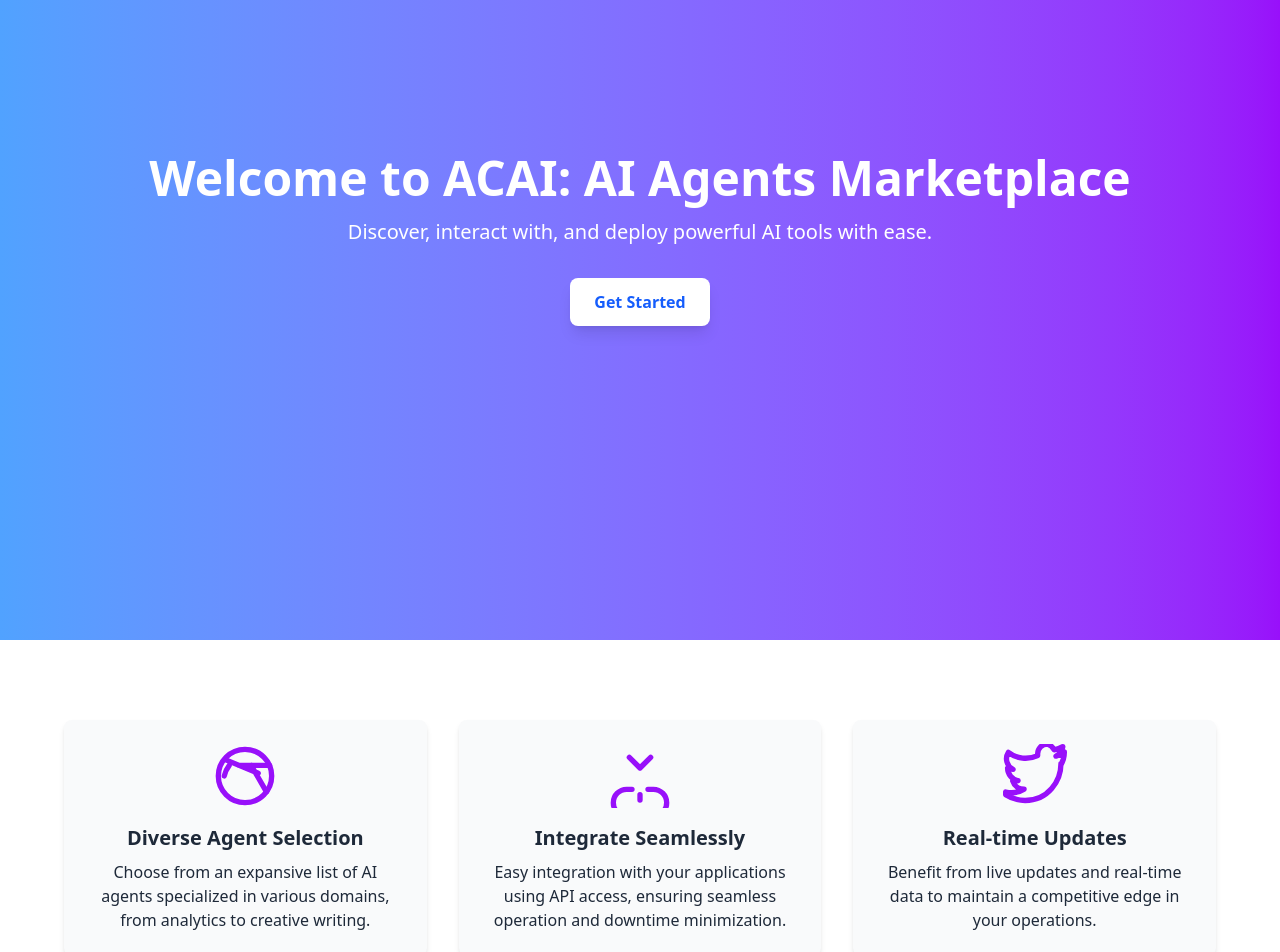
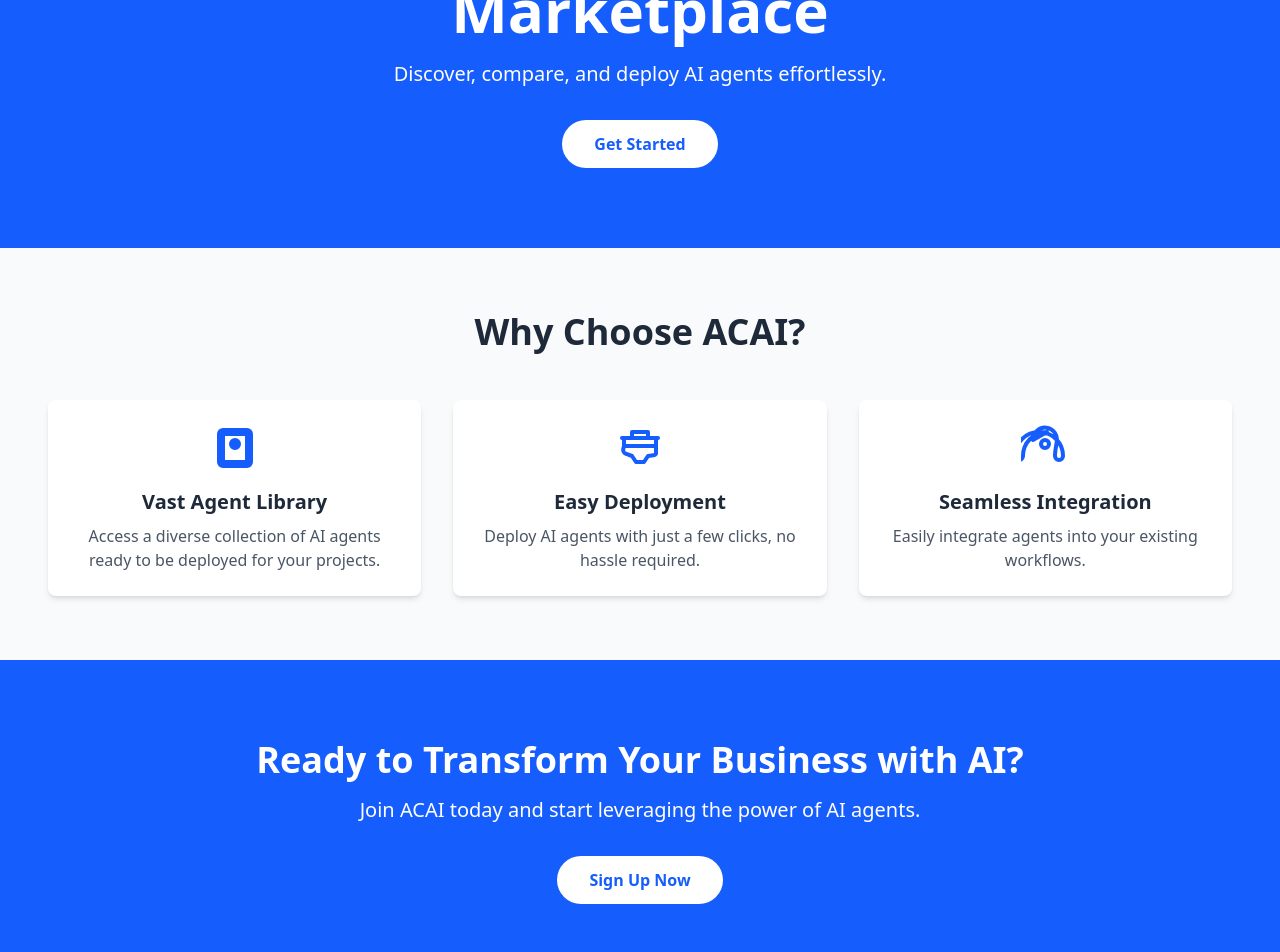
Before and after one commit to chetjainn/acai, a Next.js app: page / in a window 1280 px wide. Shown: the part 160-1112 px from the top of the page. Built offline with nearby package versions, Linux system fonts and the light colour scheme.

Commit message:
Initial build by One Machine AI Accelerator

```diff
--- a/src/app/page.tsx
+++ b/src/app/page.tsx
@@ -1,96 +1,134 @@
 export default function LandingPage() {
   return (
-    <div className="min-h-screen bg-gray-100">
+    <div className="min-h-screen bg-gray-50">
       {/* Hero Section */}
-      <section className="flex flex-col items-center justify-center h-screen bg-gradient-to-r from-blue-400 to-purple-600 text-white">
-        <h1 className="text-5xl font-bold mb-4">
-          Welcome to ACAI: AI Agents Marketplace
-        </h1>
-        <p className="text-xl mb-8">
-          Discover, interact with, and deploy powerful AI tools with ease.
-        </p>
-        <button className="px-6 py-3 bg-white text-blue-600 font-semibold rounded-lg hover:bg-gray-200 shadow-lg">
-          Get Started
-        </button>
-      </section>
-
-      {/* Features Section */}
-      <section className="py-20 px-4 bg-white text-gray-800">
-        <div className="max-w-6xl mx-auto grid grid-cols-1 md:grid-cols-3 gap-8">
-          <div className="flex flex-col items-center p-6 bg-gray-50 rounded-lg shadow-md">
-            <div className="mb-4">
-              <svg
-                className="w-16 h-16 text-purple-600"
-                fill="none"
-                stroke="currentColor"
-                strokeWidth="2"
-                strokeLinecap="round"
-                strokeLinejoin="round"
-                viewBox="0 0 24 24"
-              >
-                <circle cx="12" cy="12" r="10"></circle>
-                <path d="M14.31 8l5.74 9.94M9.69 8h11.5M5.05 6.05l11.9 4.9M4.22 12a9.8 9.8 0 011.82-3.865"></path>
-              </svg>
-            </div>
-            <h3 className="text-xl font-semibold mb-2">Diverse Agent Selection</h3>
-            <p className="text-center">
-              Choose from an expansive list of AI agents specialized in various
-              domains, from analytics to creative writing.
-            </p>
-          </div>
-          <div className="flex flex-col items-center p-6 bg-gray-50 rounded-lg shadow-md">
-            <div className="mb-4">
-              <svg
-                className="w-16 h-16 text-purple-600"
-                fill="none"
-                stroke="currentColor"
-                strokeWidth="2"
-                strokeLinecap="round"
-                strokeLinejoin="round"
-                viewBox="0 0 24 24"
-              >
-                <path d="M12 21v-2M9 17H7a5 5 0 000 10h10a5 5 0 000-10h-2"></path>
-                <path d="M16 5l-4 4-4-4"></path>
-              </svg>
-            </div>
-            <h3 className="text-xl font-semibold mb-2">Integrate Seamlessly</h3>
-            <p className="text-center">
-              Easy integration with your applications using API access, ensuring
-              seamless operation and downtime minimization.
-            </p>
-          </div>
-          <div className="flex flex-col items-center p-6 bg-gray-50 rounded-lg shadow-md">
-            <div className="mb-4">
-              <svg
-                className="w-16 h-16 text-purple-600"
-                fill="none"
-                stroke="currentColor"
-                strokeWidth="2"
-                strokeLinecap="round"
-                strokeLinejoin="round"
-                viewBox="0 0 24 24"
-              >
-                <path d="M23 3a10.9 10.9 0 01-3.14 1.54A4.48 4.48 0 0022.43 1a10 10 0 01-3.24 1.22A4.48 4.48 0 0016.67 0C14.64 0 13 1.64 13 3.67v.67A10.66 10.66 0 012 3.13 4.5 4.5 0 003.75 9.53a4.59 4.59 0 01-2.03-.56v.06c0 2.35 1.67 4.3 3.92 4.74a4.15 4.15 0 01-2 .07c.57 1.79 2.23 3.08 4.27 3.11A9 9 0 011 18v1c2.14 1.39 4.69 2.16 7.29 2.18 8.69 0 13.44-7.37 13.44-13.77V7.82A9.41 9.41 0 0023 3z"></path>
-              </svg>
-            </div>
-            <h3 className="text-xl font-semibold mb-2">Real-time Updates</h3>
-            <p className="text-center">
-              Benefit from live updates and real-time data to maintain a
-              competitive edge in your operations.
-            </p>
+      <section className="bg-blue-600 text-white py-20">
+        <div className="container mx-auto text-center">
+          <h1 className="text-4xl md:text-6xl font-bold">
+            Welcome to ACAI - Your AI Agents Marketplace
+          </h1>
+          <p className="mt-5 text-lg md:text-xl">
+            Discover, compare, and deploy AI agents effortlessly.
+          </p>
+          <div className="mt-8">
+            <a
+              href="#"
+              className="inline-block bg-white text-blue-600 px-8 py-3 rounded-full font-semibold hover:text-blue-700"
+            >
+              Get Started
+            </a>
           </div>
         </div>
       </section>
 
-      {/* Call to Action Section */}
-      <section className="flex flex-col items-center justify-center py-20 bg-gradient-to-r from-purple-600 to-blue-400 text-white">
-        <h2 className="text-3xl font-bold mb-4">Ready to Start?</h2>
-        <p className="text-lg mb-8">
-          Join us today and transform the way you interact with AI.
-        </p>
-        <button className="px-8 py-4 bg-white text-purple-600 font-bold rounded-full shadow-lg hover:bg-gray-200">
-          Create Your Account
-        </button>
+      {/* Features Section */}
+      <section className="py-16">
+        <div className="container mx-auto px-6 md:px-12">
+          <h2 className="text-3xl md:text-4xl font-bold text-center text-gray-800">
+            Why Choose ACAI?
+          </h2>
+          <div className="mt-12 grid grid-cols-1 md:grid-cols-3 gap-8">
+            <div className="text-center">
+              <div className="bg-white shadow-md rounded-lg p-6">
+                <div className="mb-4">
+                  <svg
+                    xmlns="http://www.w3.org/2000/svg"
+                    className="h-12 w-12 mx-auto text-blue-600"
+                    fill="none"
+                    viewBox="0 0 24 24"
+                    stroke="currentColor"
+                    strokeWidth={2}
+                  >
+                    <path
+                      strokeLinecap="round"
+                      strokeLinejoin="round"
+                      d="M12 8c1.104 0 2 .896 2 2s-.896 2-2 2-2-.896-2-2 .896-2 2-2zm0 4c.552 0 1-.448 1-1s-.448-1-1-1-1 .448-1 1 .448 1 1 1zm6-9a2 2 0 012 2v14a2 2 0 01-2 2H6a2 2 0 01-2-2V5a2 2 0 012-2h12zm0 2H6v14h12V5z"
+                    />
+                  </svg>
+                </div>
+                <h3 className="text-xl font-semibold text-gray-800">
+                  Vast Agent Library
+                </h3>
+                <p className="mt-2 text-gray-600">
+                  Access a diverse collection of AI agents ready to be deployed
+                  for your projects.
+                </p>
+              </div>
+            </div>
+            <div className="text-center">
+              <div className="bg-white shadow-md rounded-lg p-6">
+                <div className="mb-4">
+                  <svg
+                    xmlns="http://www.w3.org/2000/svg"
+                    className="h-12 w-12 mx-auto text-blue-600"
+                    fill="none"
+                    viewBox="0 0 24 24"
+                    stroke="currentColor"
+                    strokeWidth={2}
+                  >
+                    <path
+                      strokeLinecap="round"
+                      strokeLinejoin="round"
+                      d="M3 7h5V4h8v3h5M4 11V7h16v4M4 11l-.4 1.634a2 2 0 001.58 2.324L8 16l2 3h4l2-3 2.82-.326a2 2 0 001.18-.788L20 11z"
+                    />
+                  </svg>
+                </div>
+                <h3 className="text-xl font-semibold text-gray-800">
+                  Easy Deployment
+                </h3>
+                <p className="mt-2 text-gray-600">
+                  Deploy AI agents with just a few clicks, no hassle required.
+                </p>
+              </div>
+            </div>
+            <div className="text-center">
+              <div className="bg-white shadow-md rounded-lg p-6">
+                <div className="mb-4">
+                  <svg
+                    xmlns="http://www.w3.org/2000/svg"
+                    className="h-12 w-12 mx-auto text-blue-600"
+                    fill="none"
+                    viewBox="0 0 24 24"
+                    stroke="currentColor"
+                    strokeWidth={2}
+                  >
+                    <path
+                      strokeLinecap="round"
+                      strokeLinejoin="round"
+                      d="M12 8c1.104 0 2 .896 2 2s-.896 2-2 2-2-.896-2-2 .896-2 2-2zM6 8a6 6 0 1111.84 1.158C17.666 10.448 17 13.372 17 16c0 1.105.895 2 2 2s2-.895 2-2c0-6.627-5.373-12-12-12s-12 5.373-12 12c0 1.105.895 2 2 2s2-.895 2-2c0-6.627 5.373-12 12-12z"
+                    />
+                  </svg>
+                </div>
+                <h3 className="text-xl font-semibold text-gray-800">
+                  Seamless Integration
+                </h3>
+                <p className="mt-2 text-gray-600">
+                  Easily integrate agents into your existing workflows.
+                </p>
+              </div>
+            </div>
+          </div>
+        </div>
+      </section>
+
+      {/* CTA Section */}
+      <section className="bg-blue-600 text-white py-20">
+        <div className="container mx-auto text-center">
+          <h2 className="text-3xl md:text-4xl font-bold">
+            Ready to Transform Your Business with AI?
+          </h2>
+          <p className="mt-4 text-lg md:text-xl">
+            Join ACAI today and start leveraging the power of AI agents.
+          </p>
+          <div className="mt-8">
+            <a
+              href="#"
+              className="inline-block bg-white text-blue-600 px-8 py-3 rounded-full font-semibold hover:text-blue-700"
+            >
+              Sign Up Now
+            </a>
+          </div>
+        </div>
       </section>
     </div>
   );
```
Also changed, not shown: src/app/dashboard/page.tsx (+46 -52 lines), 1 other file (tests, documents, lock files or other folders).
